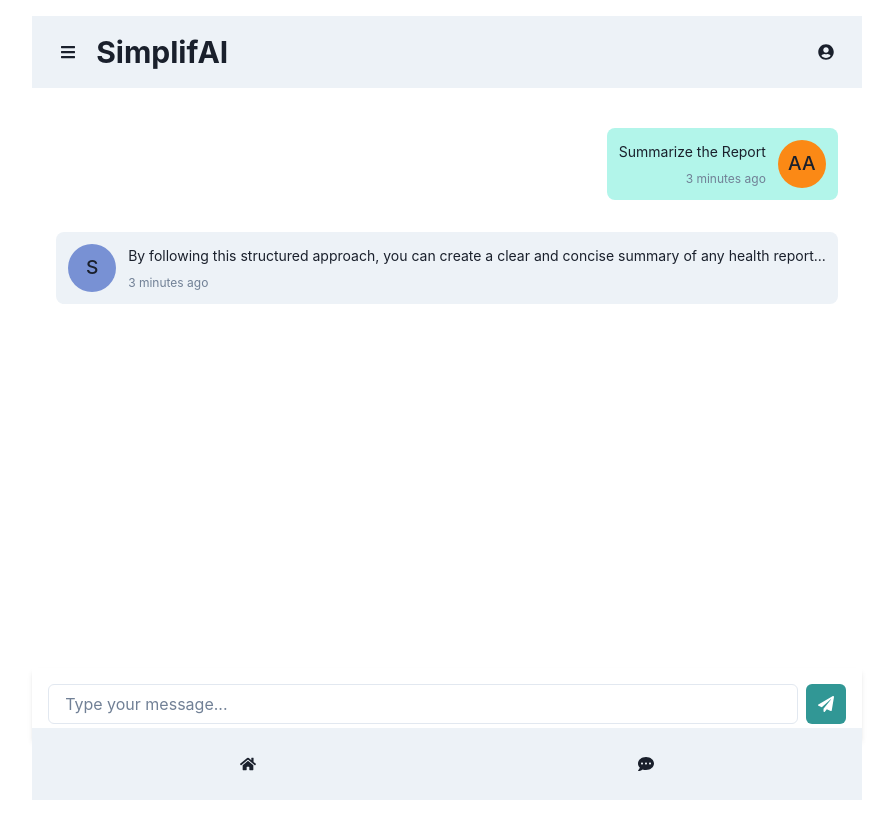
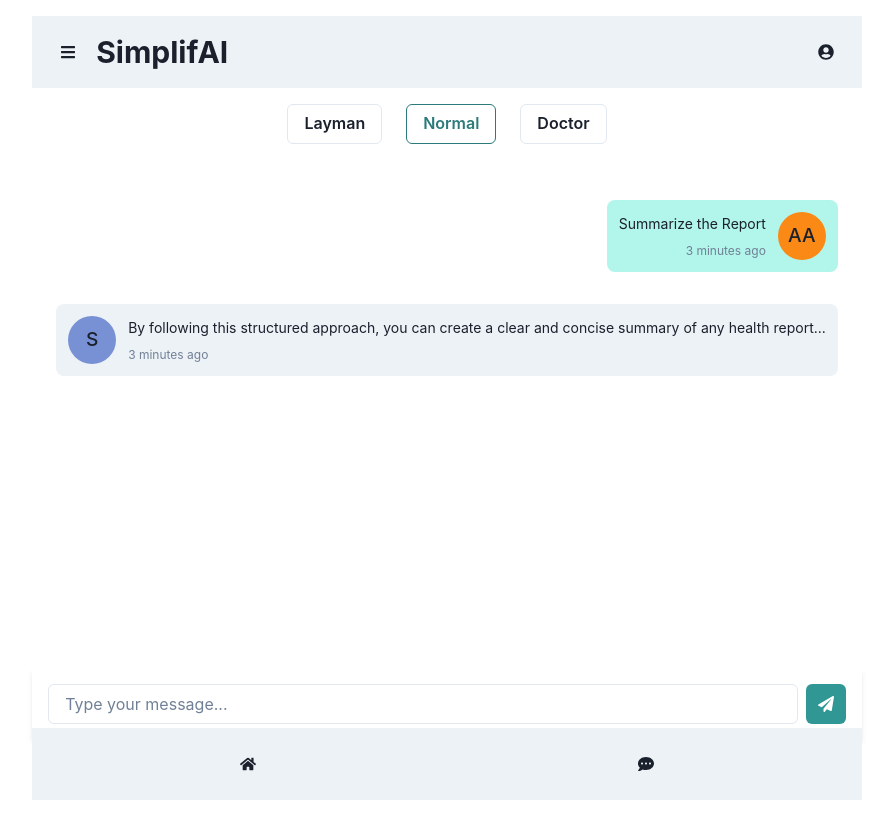
Before and after one commit to Anoobee/SimplifAI, a React (Vite) app in the folder frontend/: page /chat in a window 1280 px wide. Shown: the top 838 px of the page, without its empty margins (193-1086 px from the left). Built offline with nearby package versions, Linux system fonts and the light colour scheme.

Commit message:
Added Toogle buttons

```diff
--- a/frontend/src/Pages/ChatPage.jsx
+++ b/frontend/src/Pages/ChatPage.jsx
@@ -1,29 +1,34 @@
-import React from "react";
-import { Box, Flex, VStack } from "@chakra-ui/react";
+import React, { useState } from "react";
+import { Box, Flex, VStack, Button, ButtonGroup } from "@chakra-ui/react";
 import Header from "../components/Header";
-import UserCard from "../components/UserCard";
-import ChatList from "../components/ChatList";
-import ActionButtons from "../components/ActionButtons";
+import ChatUI from "../components/ChatUI";
 import FooterNav from "../components/FooterNav";
-import ChatUI from "../components/ChatUI";
 
 const ChatPage = () => {
+  const [chatMode, setChatMode] = useState("Normal");
+
   return (
     <div>
-      <Flex
-        direction="column"
-        minHeight="100vh"
-        alignItems="center"
-        justifyContent="center"
-      >
-        <VStack spacing={4} align="stretch" bg="white" p={4} zIndex="1000">
+      <Flex direction="column" minHeight="100vh" alignItems="center" justifyContent="center">
+        <VStack spacing={4} align="stretch" bg="white" p={4} zIndex="1000" width="100%">
           <Box position="sticky" top={0} zIndex={2}>
             <Header />
           </Box>
-          <Box>
-            <ChatUI />
+          <ButtonGroup variant="outline" spacing="6" mb={4} alignSelf="center">
+            <Button colorScheme={chatMode === "Layman" ? "teal" : "gray"} onClick={() => setChatMode("Layman")}>
+              Layman
+            </Button>
+            <Button colorScheme={chatMode === "Normal" ? "teal" : "gray"} onClick={() => setChatMode("Normal")}>
+              Normal
+            </Button>
+            <Button colorScheme={chatMode === "Doctor" ? "teal" : "gray"} onClick={() => setChatMode("Doctor")}>
+              Doctor
+            </Button>
+          </ButtonGroup>
+          <Box flex="1" width="100%">
+            <ChatUI chatMode={chatMode} />
           </Box>
-          <Box position="sticky" bottom={0} zIndex={2}>
+          <Box position="sticky" bottom={0} zIndex={2} width="100%">
             <FooterNav />
           </Box>
         </VStack>
--- a/frontend/src/components/ActionButtons.jsx
+++ b/frontend/src/components/ActionButtons.jsx
@@ -25,13 +25,13 @@
   };
   const handleCaptureClick = () => {
     captureInputRef.current.click();
-  }
+  };
 
   const handleAPI = () => {
     const formData = new FormData();
-    formData.append("image", image);
+    formData.append("plot", image);
     axios
-      .post("http://localhost:5000/uploadReport", formData)
+      .post("http://192.168.193.121:8000/upload_report/", formData)
       .then((res) => {
         console.log(res);
       })
--- a/frontend/src/components/ChatUI.jsx
+++ b/frontend/src/components/ChatUI.jsx
@@ -3,7 +3,7 @@
 import ChatInput from "./ChatInput";
 import { useState } from "react";
 
-const ChatUI = () => {
+const ChatUI = (chatMode) => {
   const [messages, setMessages] = useState([
     {
       id: 1,
@@ -28,7 +28,7 @@
         ...messages,
         {
           id: messages.length + 1,
-          text: newMessage,
+          text: newMessage + " " + "Explain me this as if I'm a  " + chatMode,
           timestamp: "Just now",
           sender: "Anup Aryal",
           isUser: true,
```
